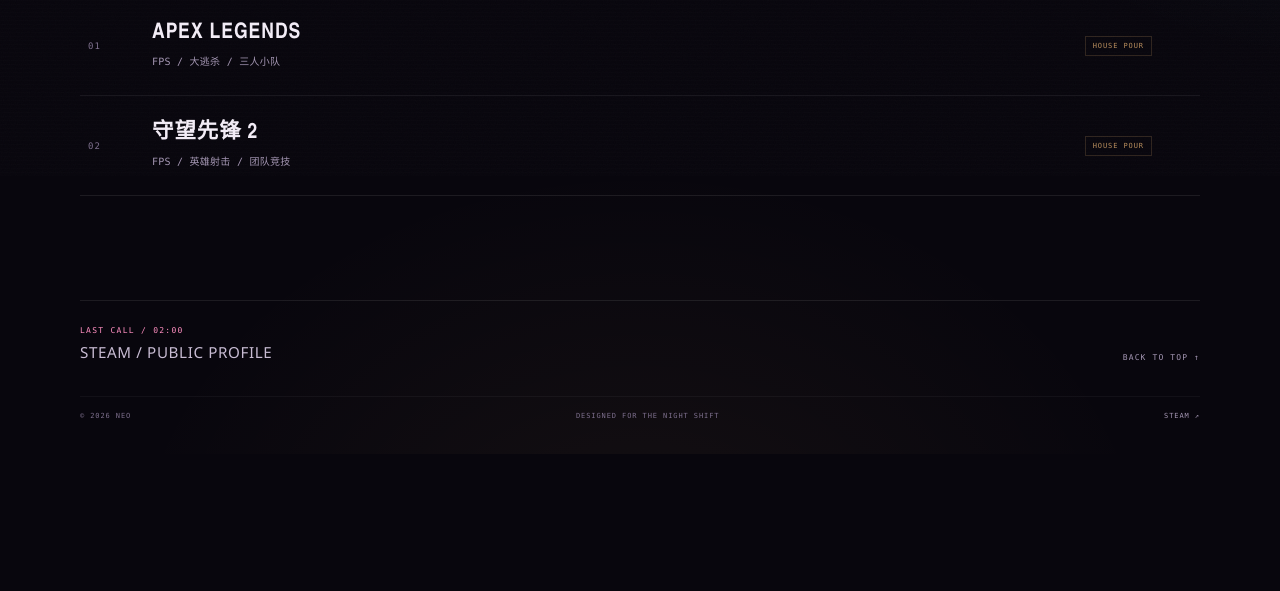
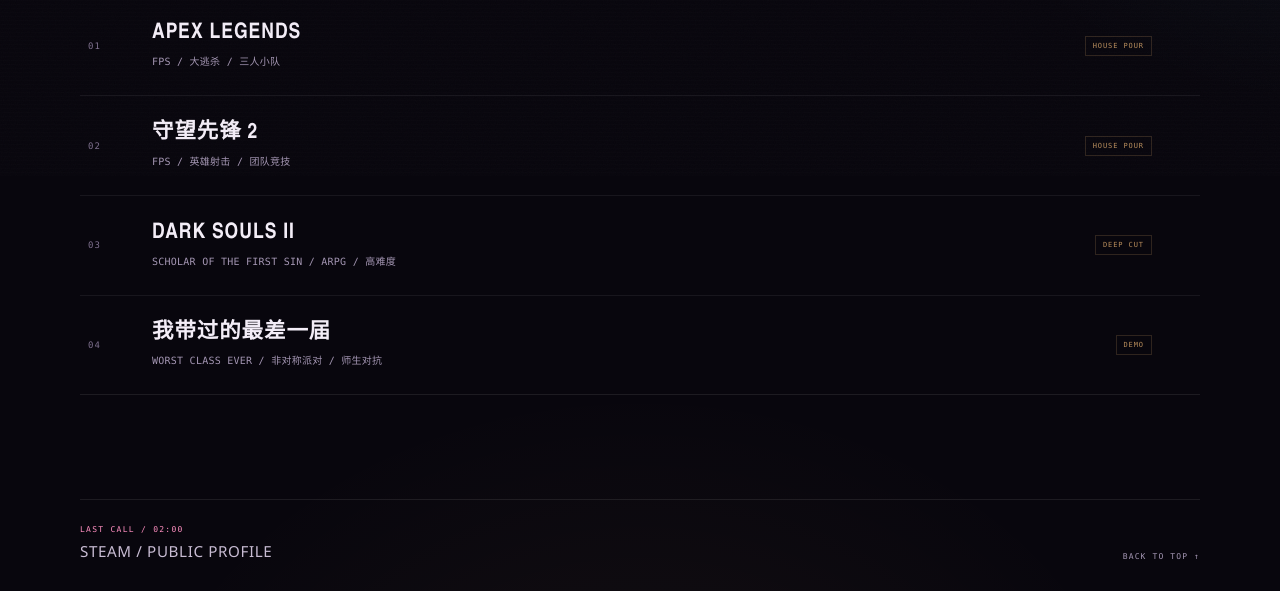
Before and after one commit to Neomaomao/Neomaomao.github.io, a plain HTML site: page index.html in a window 1280 px wide. Shown: the part 624-1215 px from the top of the page. Before the commit the page ends 1078 px from the top, so only its background shows below. Drawn offline with Linux system fonts and the light colour scheme.

Commit message:
Add more games from Steam profile

```diff
--- a/index.html
+++ b/index.html
@@ -1216,6 +1216,26 @@
             <span class="menu-tag">HOUSE POUR</span>
             <span class="menu-arrow" aria-hidden="true">↗</span>
           </a>
+
+          <a class="menu-item" href="https://store.steampowered.com/app/335300/" target="_blank" rel="noopener noreferrer" aria-label="Dark Souls II: Scholar of the First Sin，在 Steam 上查看">
+            <span class="menu-index" aria-hidden="true">03</span>
+            <span class="menu-body">
+              <span class="menu-name">DARK SOULS II</span>
+              <span class="menu-desc">SCHOLAR OF THE FIRST SIN / ARPG / 高难度</span>
+            </span>
+            <span class="menu-tag">DEEP CUT</span>
+            <span class="menu-arrow" aria-hidden="true">↗</span>
+          </a>
+
+          <a class="menu-item" href="https://store.steampowered.com/app/5354030/" target="_blank" rel="noopener noreferrer" aria-label="我带过的最差一届 Demo，在 Steam 上查看">
+            <span class="menu-index" aria-hidden="true">04</span>
+            <span class="menu-body">
+              <span class="menu-name">我带过的最差一届</span>
+              <span class="menu-desc">WORST CLASS EVER / 非对称派对 / 师生对抗</span>
+            </span>
+            <span class="menu-tag">DEMO</span>
+            <span class="menu-arrow" aria-hidden="true">↗</span>
+          </a>
         </div>
       </section>
 
```
